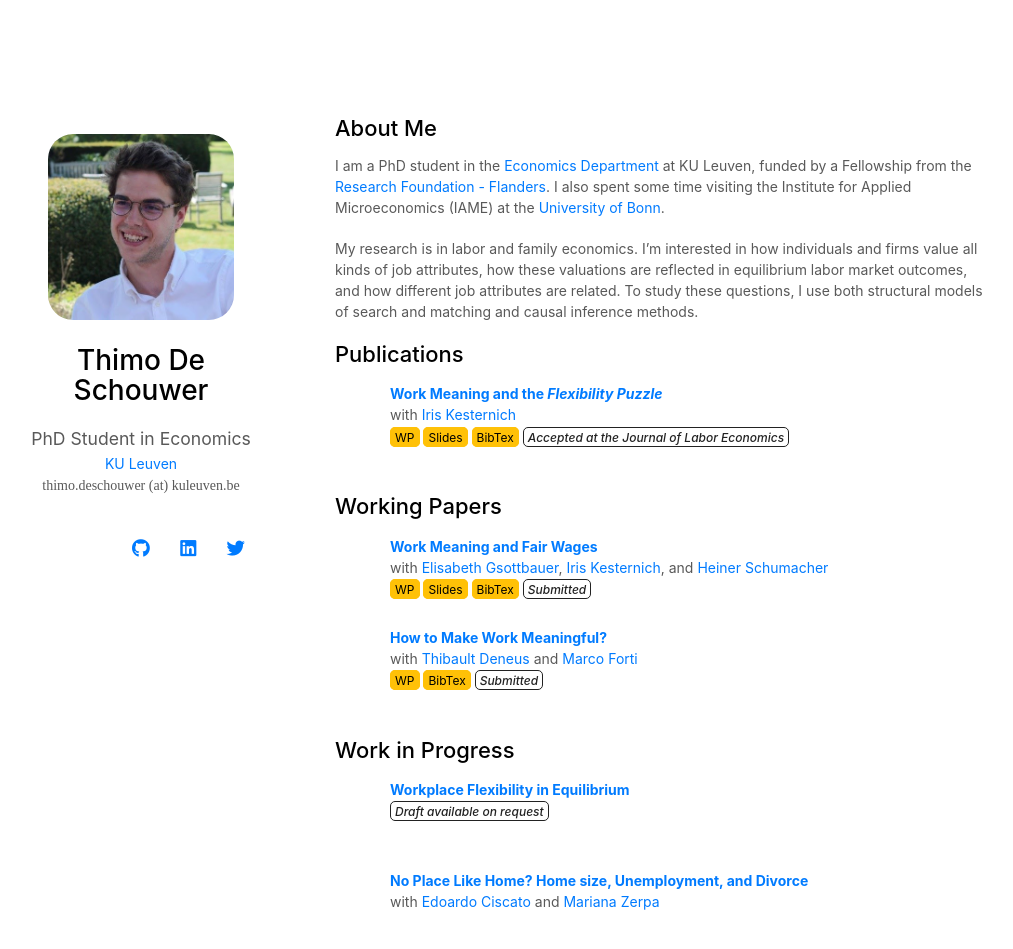
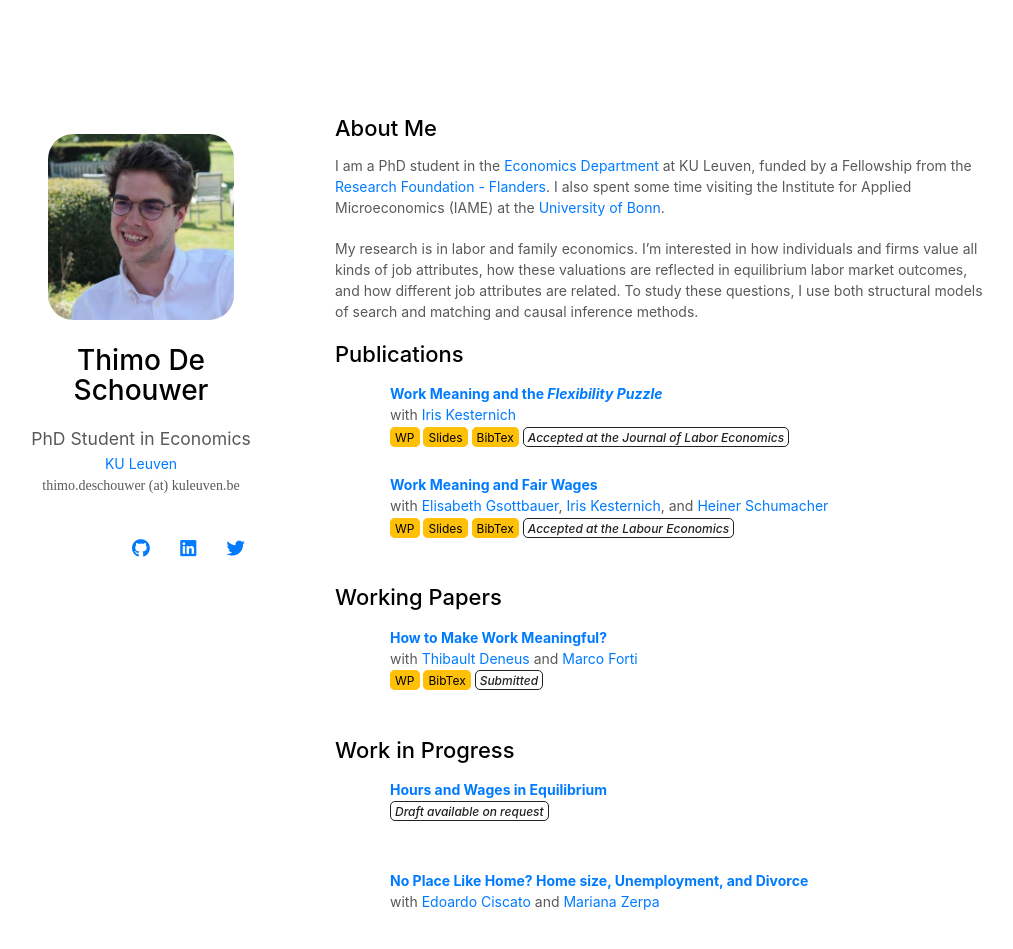
Before and after one commit to thimodeschouwer/thimodeschouwer.github.io, a Jekyll site: the page built from index.md, in a window 1280 px wide and 1052 px high. Shown: the top 949 px of the window, without its empty margins (135-1148 px from the left). Built offline with Jekyll 4.4.1, drawn with Linux system fonts in a browser that asks for light colours; nearby versions of some CDN libraries; a style sheet for code colours, icons or effects is not loaded; our own code applies the rules of GitHub Pages for plain Markdown files.

```diff
--- a/_data/workprogress.yml
+++ b/_data/workprogress.yml
@@ -1,6 +1,6 @@
 main:
 
-  - title: Workplace Flexibility in Equilibrium
+  - title: Hours and Wages in Equilibrium
     notes: Draft available on request
 
   - title: No Place Like Home? Home size, Unemployment, and Divorce
--- a/assets/files/MeaningProduction_cite.txt
+++ b/assets/files/MeaningProduction_cite.txt
@@ -1,6 +1,6 @@
 @article{deschouwer2025howto,
-  title={How to Make Work Meaningful?},
+  title={What is Meaningful Work?},
   author={De Schouwer, Thimo and Deneus, Thibault and Forti, Marco},
   year={2025},
-  publisher={KU Leuven Discussion Paper Series 25.07}
+  publisher={Working Paper}
 }
```
Also changed, not shown: _data/publications.yml (+7 -0 lines), _data/workingpapers.yml (+0 -7 lines), 2 other files.
